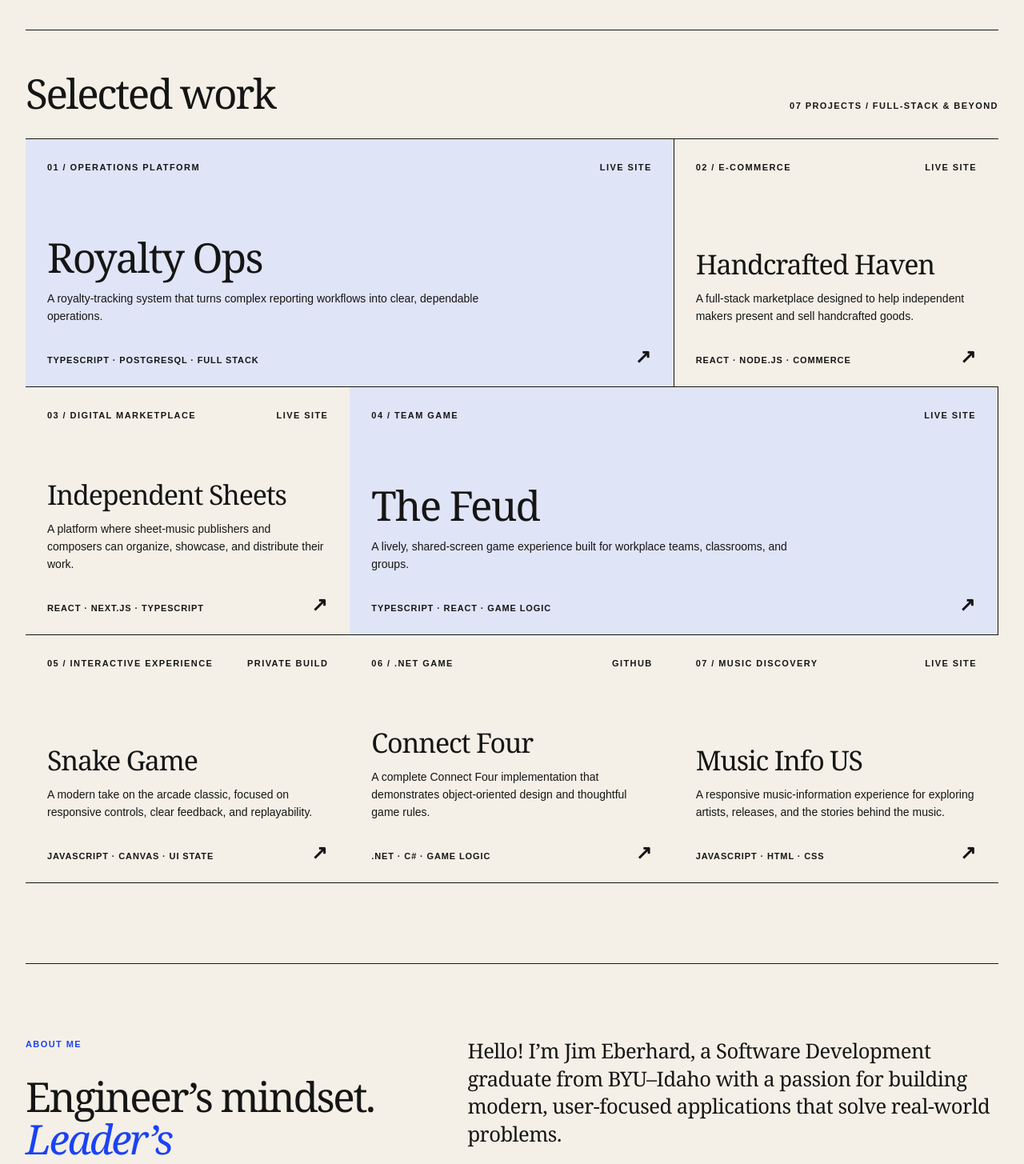
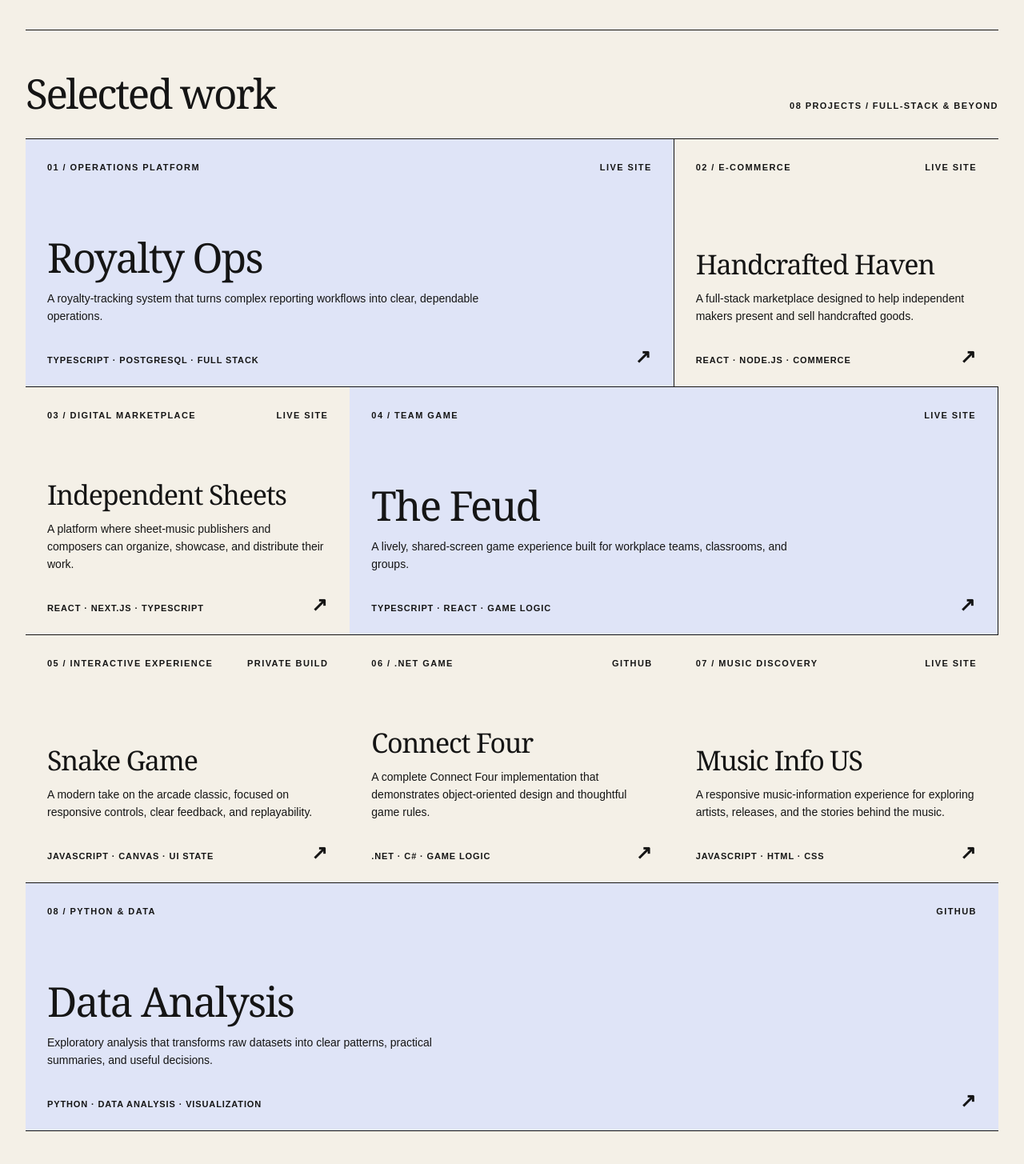
Before and after one commit to jneberhard/portfolio, a Next.js app: page / in a window 1280 px wide. Shown: the part 520-1975 px from the top of the page at 80% size. Built offline with nearby package versions, Linux system fonts and the light colour scheme.

Commit message:
update 1

```diff
--- a/app/globals.css
+++ b/app/globals.css
@@ -265,6 +265,11 @@ h2 {
   border-right: 0;
 }
 
+.project:nth-child(8) {
+  grid-column: 1 / -1;
+  border-right: 0;
+}
+
 .project-meta {
   display: flex;
   justify-content: space-between;
@@ -468,11 +473,6 @@ h2 {
     border-right: 0;
   }
 
-  .project:nth-child(7) {
-    grid-column: 1 / -1;
-    border-right: 0;
-  }
-
   .about {
     grid-template-columns: 1fr;
     gap: 54px;
@@ -524,8 +524,7 @@ h2 {
   }
 
   .project,
-  .project.featured,
-  .project:nth-child(7) {
+  .project.featured {
     min-height: 280px;
     grid-column: 1 / -1;
     border-right: 0;
--- a/app/page.tsx
+++ b/app/page.tsx
@@ -76,6 +76,17 @@ const projects = [
     href: "https://musicinfous.netlify.app/",
     featured: false,
   },
+  {
+    number: "08",
+    title: "Data Analysis",
+    category: "Python & data",
+    status: "GitHub",
+    description:
+      "Exploratory analysis that transforms raw datasets into clear patterns, practical summaries, and useful decisions.",
+    technologies: ["Python", "Data analysis", "Visualization"],
+    href: "https://github.com/jneberhard/Data_Analysis",
+    featured: true,
+  },
 ];
 
 const skills = [
@@ -133,7 +144,7 @@ export default function Home() {
         <section className="work shell" id="work" aria-labelledby="work-title">
           <div className="section-head">
             <h2 id="work-title">Selected work</h2>
-            <span className="count">07 projects / Full-stack &amp; beyond</span>
+            <span className="count">08 projects / Full-stack &amp; beyond</span>
           </div>
           <div className="projects">
             {projects.map((project) => (
@@ -227,7 +238,7 @@ export default function Home() {
                 GitHub <span aria-hidden="true">↗</span>
               </a>
               <a
-                href="https://www.linkedin.com/in/jim-eberhard"
+                href="https://www.linkedin.com/in/james-eberhard-7582bb5"
                 target="_blank"
                 rel="noreferrer"
               >
```
Also changed, not shown: 1 other file (tests, documents, lock files or other folders).
